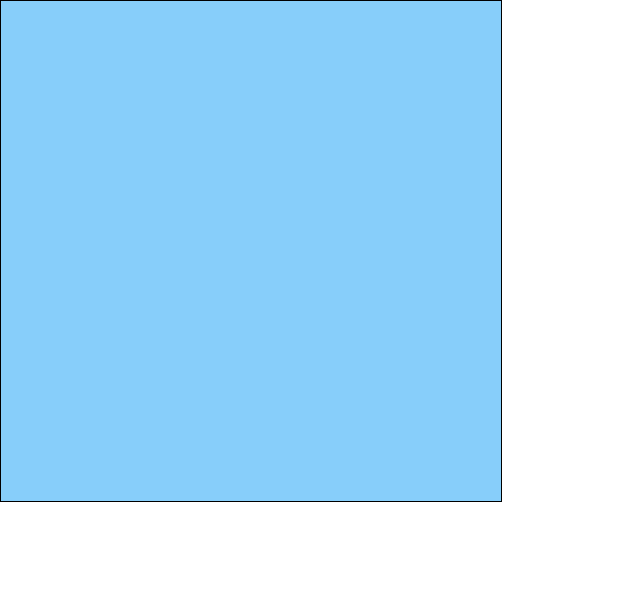
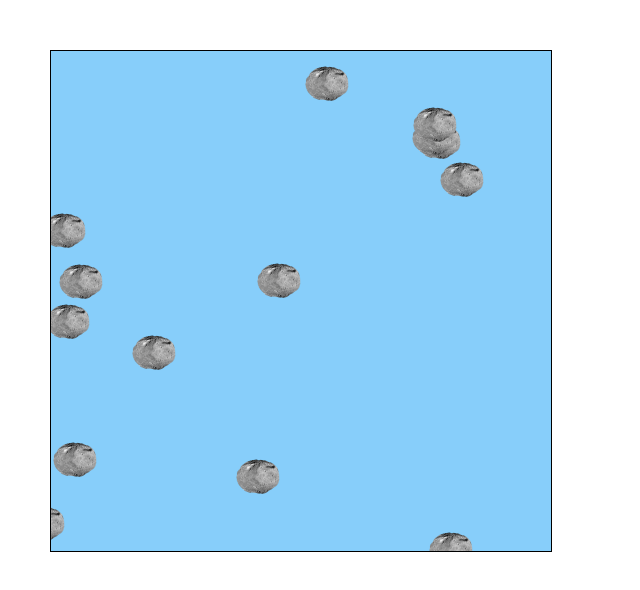
Before and after one commit to fnlckik/prog_12bc_2025_halado, a plain HTML site: page IKT/bitfarago/3-canvas/index.html in a window 1280 px wide. Shown: the whole page, without its empty margins (0-640 px from the left). Drawn offline with Linux system fonts and the light colour scheme.

Commit message:
bitfaragó 3-canvas tutorial

```diff
--- a/IKT/bitfarago/3-canvas/index.html
+++ b/IKT/bitfarago/3-canvas/index.html
@@ -8,10 +8,10 @@
         body {
             padding: 0;
             margin: 0;
-            overflow: hidden;
+            /* overflow: hidden; */
         }
         canvas {
-            margin: 0;
+            margin: 50px;
             background-color: lightskyblue;
             border: 1px solid black;
             /* height: 500px;
--- a/IKT/bitfarago/3-canvas/script.js
+++ b/IKT/bitfarago/3-canvas/script.js
@@ -24,30 +24,32 @@ let positions = [];
 
 function init() {
     positions = [];
-    for (let i = 0; i < 10; i++) {
+    for (let i = 0; i < 30; i++) {
         const pos = {
-            x: randint(0, 500),
-            y: randint(0, 500)
+            x: randint(0, 300),
+            y: randint(0, 500),
+            dx: randint(-1, 1),
+            dy: randint(-1, 1) // (dx, dy) az irányvektora
         };
         positions.push(pos);
     }
 }
 
+const img = new Image();
+img.src = "asteroid.png";
+
 function draw() {
     ctx.reset();
     // const img = document.createElement("img");
-    const img = new Image();
-    img.src = "asteroid.png";
-    img.onload = () => {
-        for (const pos of positions) {
-            ctx.drawImage(img, pos.x, pos.y, 50, 50);
-        }
+    for (const pos of positions) {
+        ctx.drawImage(img, pos.x, pos.y, 50, 50);
     }
 }
 
 function move() {
     for (let i = 0; i < positions.length; i++) {
-        positions[i].x += 10; // sebesség
+        positions[i].x += positions[i].dx; // sebesség
+        positions[i].y += positions[i].dy;
     }
 }
 
@@ -56,4 +58,25 @@ draw();
 setInterval(() => {
     move();
     draw();
-}, 50);
+}, 20);
+
+function handleClick(e) {
+    // Látható kliens területen hol vagyunk?
+    // console.log(`${e.clientX}, ${e.clientY}`);
+
+    // Oldal tetejéhez képest hol vagyunk?
+    // console.log(`${e.pageX}, ${e.pageY}`);
+
+    // A kattintott elem bal felső sarkához képest hol vagyunk?
+    // console.log(`${e.offsetX}, ${e.offsetY}`); !!!
+
+    // Bal oldali monitor bal felső sarkához kélpest hol vagyunk?
+    // console.log(`${e.screenX}, ${e.screenY}`);
+
+    const x = e.offsetX;
+    const y = e.offsetY;
+    console.log(`(${x}, ${y})`);
+    const rgb = ctx.getImageData(x, y, 1, 1).data;
+    console.log(`(${rgb[0]}, ${rgb[1]}, ${rgb[2]})`);
+}
+canvas.addEventListener("click", handleClick);
```
